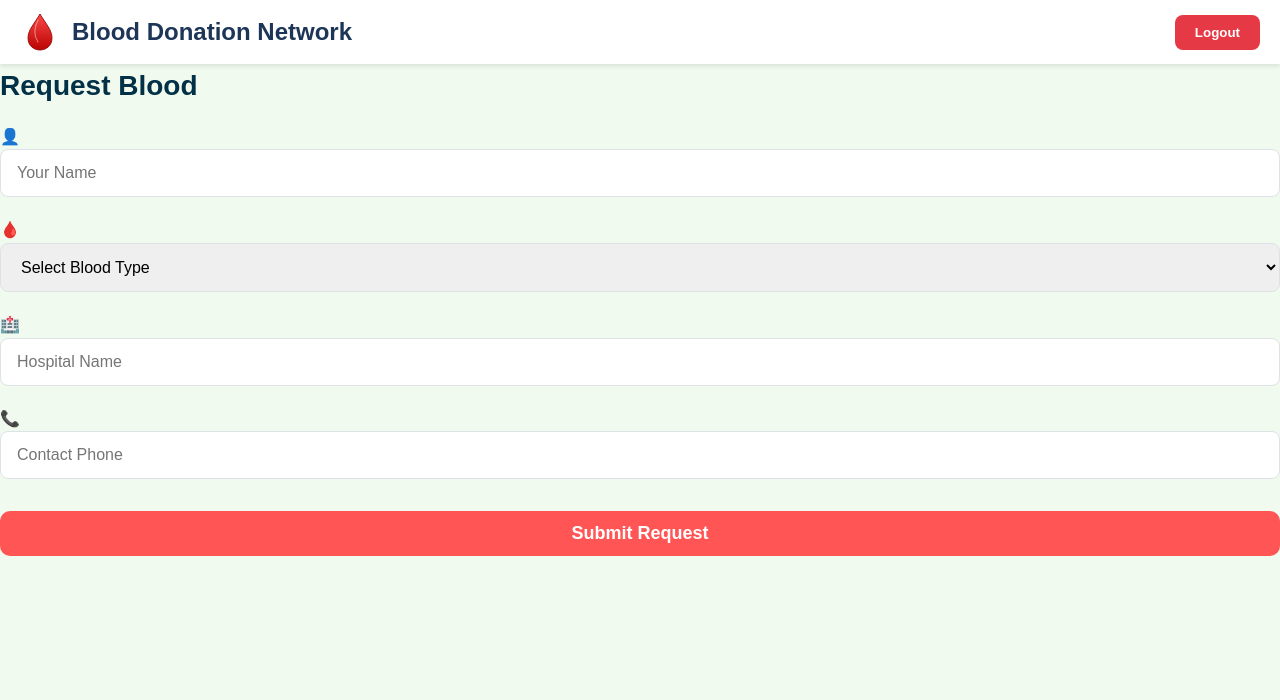
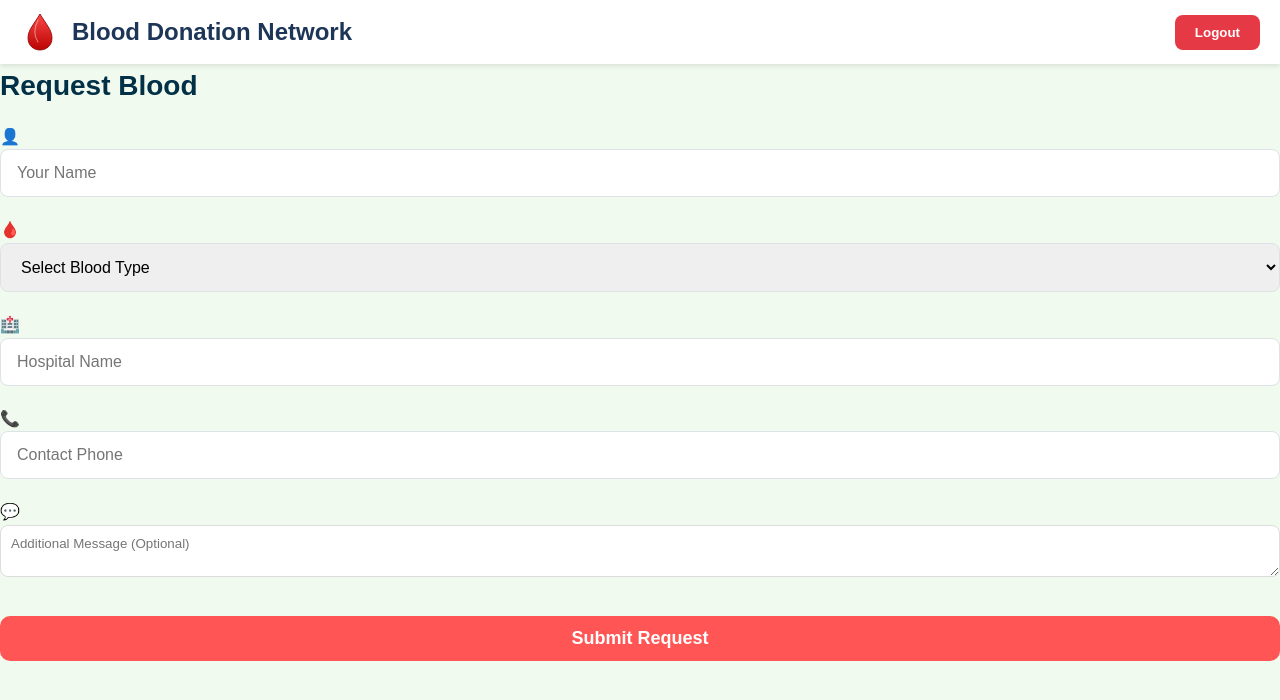
Before and after one commit to VenuGopalboggala/Blood-Donor, a React (Create React App) app in the folder frontend/: page /dashboard/seeker in a window 1280 px wide. Shown: the top 700 px of the page. Built offline with nearby package versions, Linux system fonts and the light colour scheme; sample sign-in values are in the browser's storage.

Commit message:
fix: resolve 400 error by adding missing fields to request

```diff
--- a/frontend/src/components/SeekerDashboard.js
+++ b/frontend/src/components/SeekerDashboard.js
@@ -3,60 +3,68 @@ import React, { useEffect, useState } from "react";
 import axios from "axios";
 import "./SeekerForm.css";
 
-// ONLY CHANGE: Added dynamic API URL for live deployment
+// The hardcoded live Render URL to ensure connection from Netlify
 const API_BASE_URL = "https://blood-donor-jkjv.onrender.com";
 
 export default function SeekerDashboard() {
   const [view, setView] = useState("request");
 
-  // fields
+  // form fields state
   const [name, setName] = useState("");
   const [bloodType, setBloodType] = useState("");
   const [hospital, setHospital] = useState("");
   const [phone, setPhone] = useState("");
   const [message, setMessage] = useState("");
+  const [statusMessage, setStatusMessage] = useState("");
 
   async function submitRequest(e) {
     e.preventDefault();
     try {
+      // Get the ID from localStorage and convert to Number
       const seekerId = localStorage.getItem("userId");
 
-      // UPDATED LINK: Using API_BASE_URL instead of localhost
-      // Inside submitRequest
-await axios.post("https://blood-donor-jkjv.onrender.com/api/blood-request", {
-  seekerId,
-  seekerName: name,
-  bloodType,
-  hospitalName: hospital,
-  contactPhone: phone,
-  message,
-});
+      // Construct the payload to match exactly what the backend/database expects
+      const payload = {
+        seekerId: parseInt(seekerId), // Ensure this is an Integer
+        seekerName: name,
+        bloodType: bloodType,
+        hospitalName: hospital,
+        contactPhone: phone,
+        message: message || "Urgent blood request", // Default message if empty
+        donorId: null // Explicitly null for a general request to avoid 400 error
+      };
 
-      setMessage("✔ Request submitted successfully.");
+      // POST request to the live Render API
+      await axios.post(`${API_BASE_URL}/api/blood-request`, payload);
+
+      // Success handling
+      setStatusMessage("✔ Request submitted successfully.");
       setName("");
       setBloodType("");
       setHospital("");
       setPhone("");
+      setMessage("");
+
     } catch (err) {
-      setMessage("❌ Failed to submit request.");
+      // Log the specific error from the server to help debugging
+      console.error("Submission Error Response:", err.response?.data);
+      setStatusMessage(`❌ Failed: ${err.response?.data?.message || "Check network logs"}`);
     }
   }
 
   return (
     <div className="seeker-wrapper">
-
       <div className="seeker-card">
         <h2 className="title">Request Blood</h2>
 
         <form className="form-container" onSubmit={submitRequest}>
-
           <div className="input-group">
             <span className="icon">👤</span>
             <input
               type="text"
               placeholder="Your Name"
               value={name}
-              onChange={(e)=>setName(e.target.value)}
+              onChange={(e) => setName(e.target.value)}
               required
             />
           </div>
@@ -65,14 +73,18 @@ await axios.post("https://blood-donor-jkjv.onrender.com/api/blood-request", {
             <span className="icon">🩸</span>
             <select
               value={bloodType}
-              onChange={(e)=>setBloodType(e.target.value)}
+              onChange={(e) => setBloodType(e.target.value)}
               required
             >
               <option value="">Select Blood Type</option>
-              <option>A+</option><option>A-</option>
-              <option>B+</option><option>B-</option>
-              <option>AB+</option><option>AB-</option>
-              <option>O+</option><option>O-</option>
+              <option value="A+">A+</option>
+              <option value="A-">A-</option>
+              <option value="B+">B+</option>
+              <option value="B-">B-</option>
+              <option value="AB+">AB+</option>
+              <option value="AB-">AB-</option>
+              <option value="O+">O+</option>
+              <option value="O-">O-</option>
             </select>
           </div>
 
@@ -82,7 +94,7 @@ await axios.post("https://blood-donor-jkjv.onrender.com/api/blood-request", {
               type="text"
               placeholder="Hospital Name"
               value={hospital}
-              onChange={(e)=>setHospital(e.target.value)}
+              onChange={(e) => setHospital(e.target.value)}
               required
             />
           </div>
@@ -93,8 +105,18 @@ await axios.post("https://blood-donor-jkjv.onrender.com/api/blood-request", {
               type="text"
               placeholder="Contact Phone"
               value={phone}
-              onChange={(e)=>setPhone(e.target.value)}
+              onChange={(e) => setPhone(e.target.value)}
               required
+            />
+          </div>
+
+          <div className="input-group">
+            <span className="icon">💬</span>
+            <textarea
+              placeholder="Additional Message (Optional)"
+              value={message}
+              onChange={(e) => setMessage(e.target.value)}
+              style={{ width: '100%', padding: '10px', borderRadius: '8px', border: '1px solid #ddd' }}
             />
           </div>
 
@@ -102,7 +124,11 @@ await axios.post("https://blood-donor-jkjv.onrender.com/api/blood-request", {
             Submit Request
           </button>
 
-          {message && <p className="msg">{message}</p>}
+          {statusMessage && (
+            <p className={statusMessage.includes("✔") ? "msg success" : "msg error"}>
+              {statusMessage}
+            </p>
+          )}
         </form>
       </div>
     </div>
```
